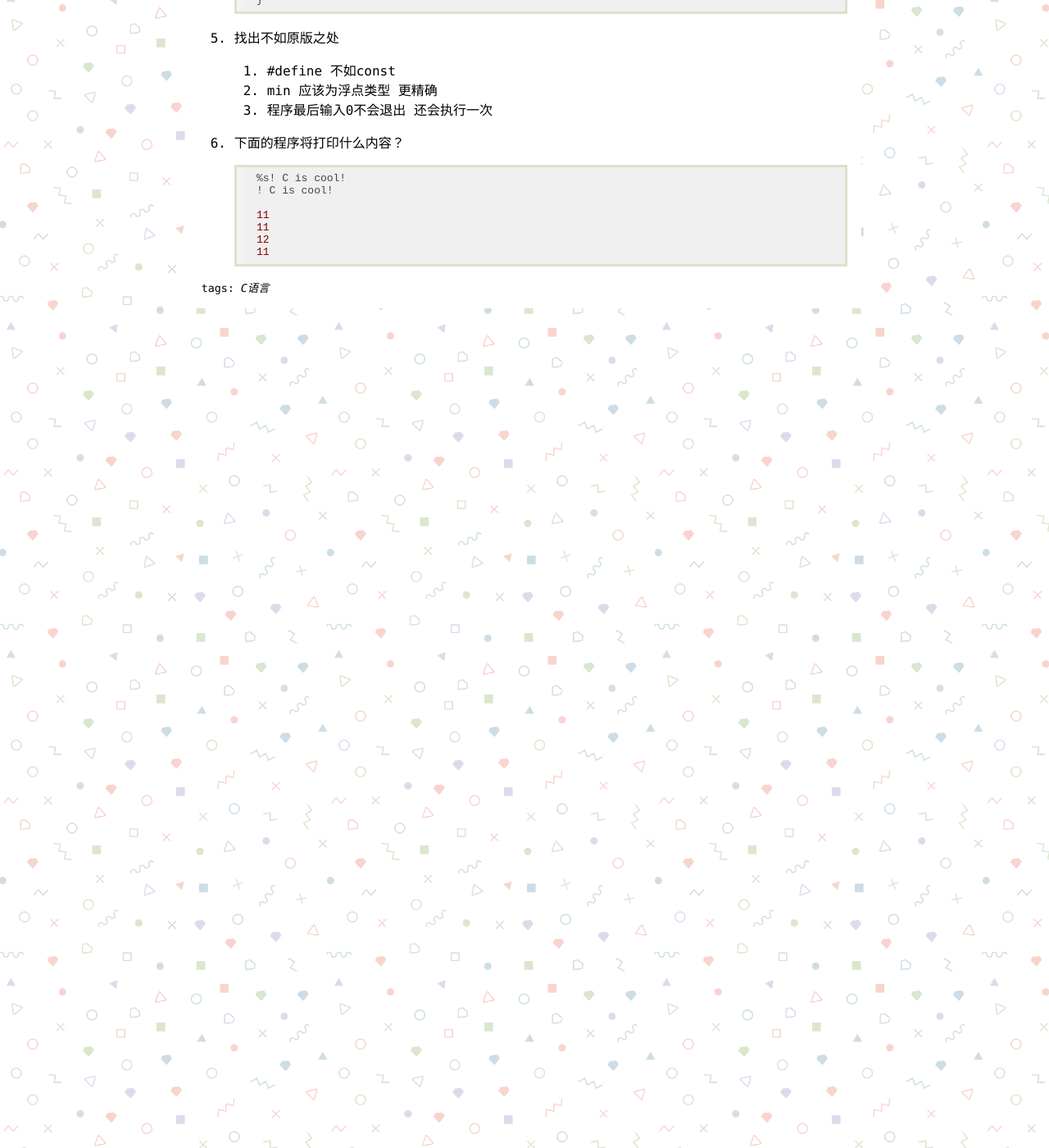
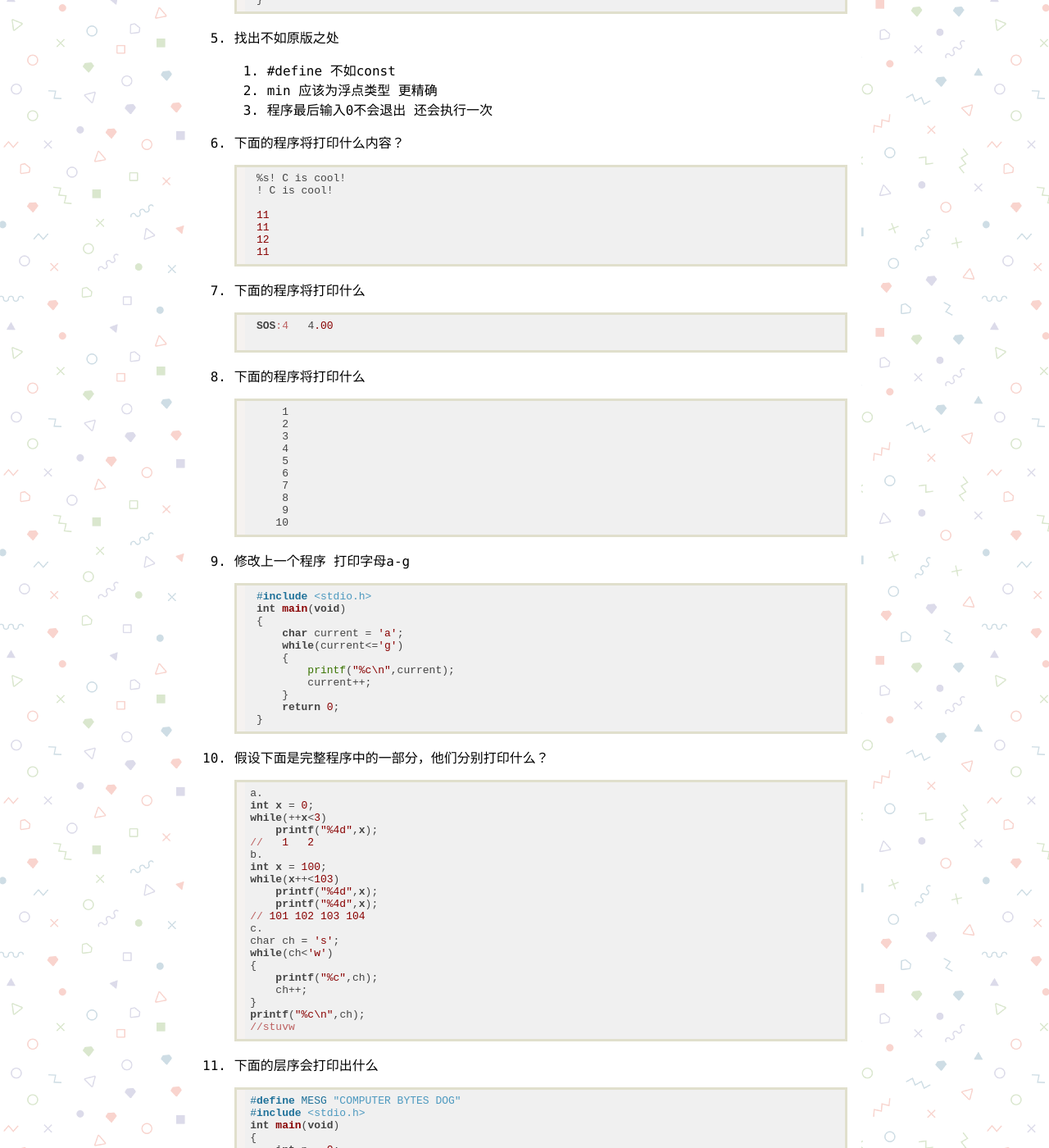
Before and after one commit to MannixSuo/docs, a Jekyll site: the page built from _posts/2019-7-8-函数运算符和表达式.md, in a window 1280 px wide and 1400 px high, scrolled down 1128 px. Shown: the whole window at 82% size. Built offline with Jekyll 4.4.1, drawn with Linux system fonts in a browser that asks for light colours; some of the changed text lies outside the part shown.

Commit message:
add 9 10

````diff
--- a/_posts/2019-7-8-函数运算符和表达式.md
+++ b/_posts/2019-7-8-函数运算符和表达式.md
@@ -73,3 +73,99 @@ layout: posts
     12
     11
     ```
+
+7. 下面的程序将打印什么
+
+    ```c
+    SOS:4   4.00
+
+    ```
+
+8. 下面的程序将打印什么
+
+    ```c
+        1
+        2
+        3
+        4
+        5
+        6
+        7
+        8
+        9
+       10
+    ```
+
+9. 修改上一个程序 打印字母a-g
+
+    ```c
+    #include <stdio.h>
+    int main(void)
+    {
+        char current = 'a';
+        while(current<='g')
+        {
+            printf("%c\n",current);
+            current++;
+        }
+        return 0;
+    }
+    ```
+
+10. 假设下面是完整程序中的一部分，他们分别打印什么？
+
+    ```c
+    a.
+    int x = 0;
+    while(++x<3)
+        printf("%4d",x);
+    //   1   2
+    b.
+    int x = 100;
+    while(x++<103)
+        printf("%4d",x);
+        printf("%4d",x);
+    // 101 102 103 104
+    c.
+    char ch = 's';
+    while(ch<'w')
+    {
+        printf("%c",ch);
+        ch++;
+    }
+    printf("%c\n",ch);
+    //stuvw
+    ```
+
+11. 下面的层序会打印出什么
+
+    ```c
+    #define MESG "COMPUTER BYTES DOG"
+    #include <stdio.h>
+    int main(void)
+    {
+        int n = 0;
+        while(n<5)
+            printf("%s\n",MESG);
+            n++;
+        printf("That's all.\n");
+        return0;
+    }
+    //COMPUTER BYTES DOG
+    //COMPUTER BYTES DOG
+    //...
+    ```
+
+12. 分别编写一条语句，完成下列各项任务
+
+    1. 将变量x增加10 x+=10;
+    2. 将变量x增加1
+    3. 将a与b之和的两倍赋给c c=（a+b）*2
+    4. 将a与b的两倍之和赋给c c=a+b*2
+
+13. 分别编写一条语句，完成下列各项任务
+
+    1. 将变量x减少1 x=x-1
+    2. n除以k的余数赋给m m=n%k
+    3. q除以b减去a 将结果赋给p p=q/b-a
+    4. a与b之和除以c与d的乘积，结果赋给x x=(a+b)/(c*d)
````
Also changed, not shown: _posts/2019-7-8-函数.md (added, +35 -0 lines), _posts/2019-7-9-字符输入输出和输入验证.md (added, +17 -0 lines), 1 other file.
